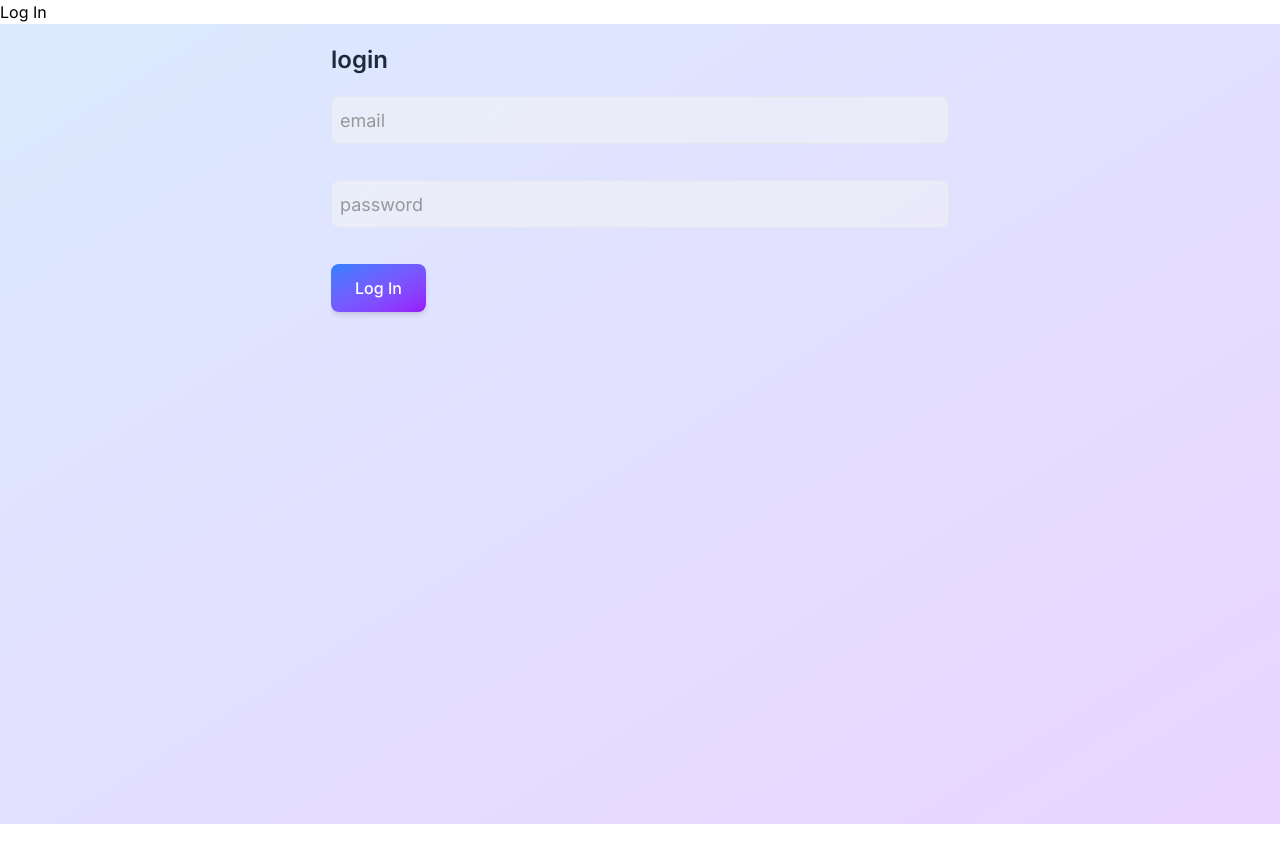
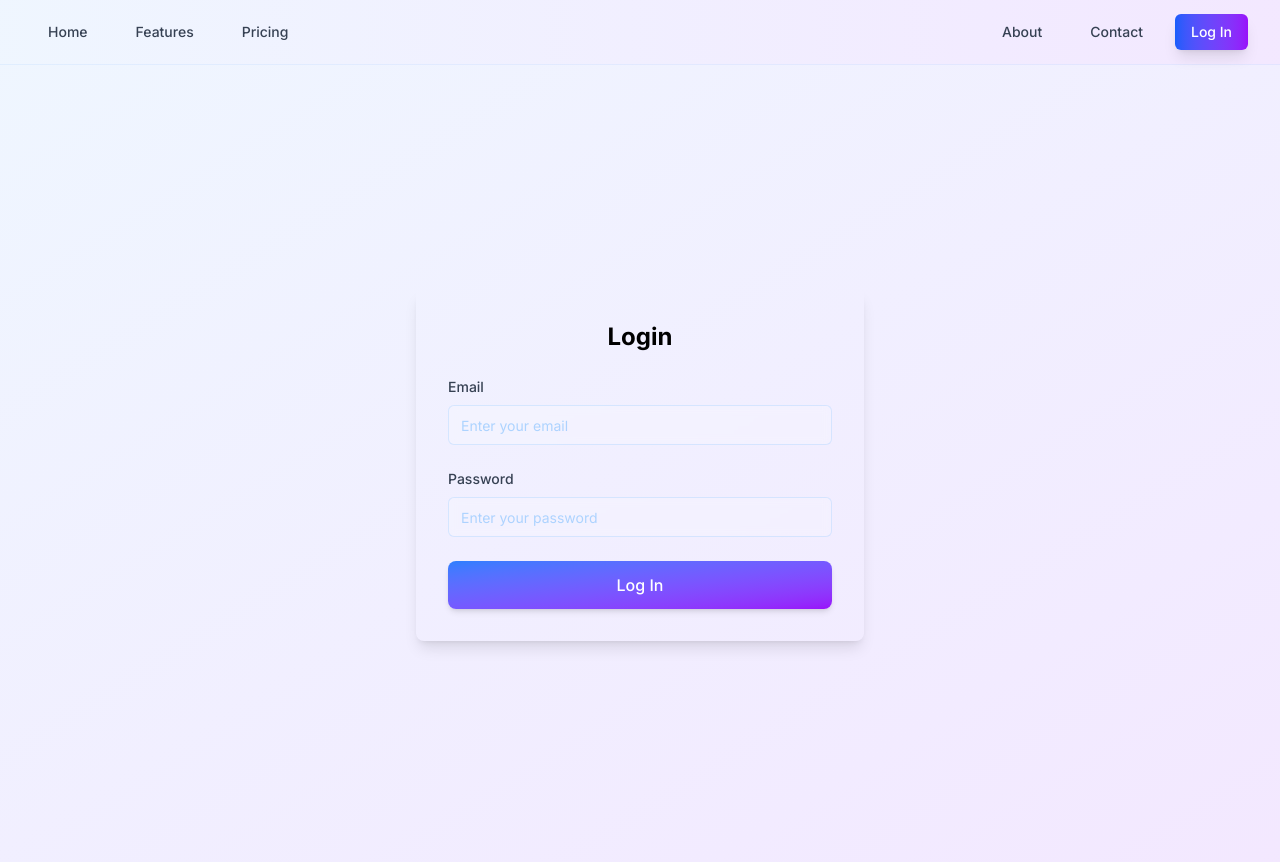
Before and after one commit to xyvora/SCANUE-V, a Next.js app in the folder frontend/: page /login in a window 1280 px wide. Shown: the top 862 px of the page. Before the commit the page ends 824 px from the top, so only its background shows below. Built offline with nearby package versions, Linux system fonts and the light colour scheme; no server answers.

Commit message:
Refactor login and navbar components with improved styling and authentication

```diff
--- a/frontend/src/components/LoginForm.tsx
+++ b/frontend/src/components/LoginForm.tsx
@@ -1,11 +1,12 @@
+/* eslint-disable sort-imports */
 "use client";
 
+// biome-ignore lint/style/useImportType: <explanation>
 import { FormEvent, useEffect, useState } from "react";
+import { useRouter } from "next/navigation";
 import ErrorMessage from "@/components/ErrorMessage";
-import Form from "next/form";
 import { GradientButton } from "@/components/ui/gradient-button";
-import { cn } from "@/utils/ui";
-import { useRouter } from "next/navigation";
+import { GradientInput } from "@/components/ui/gradient-input";
 
 export default function LoginForm() {
   const router = useRouter();
@@ -49,7 +50,7 @@ export default function LoginForm() {
         router.push("/");
       } else {
         const errorText = await response.text();
-        setError(`Login failed: ${ errorText }`);
+        setError(`Login failed: ${errorText}`);
       }
     } catch (_) {
       setError("Error submitting login form");
@@ -57,48 +58,40 @@ export default function LoginForm() {
   };
 
   return (
-    <div
-      className="flex flex-col h-screen overflow-hidden text-gray-800 transition-colors duration-300 bg-linear-to-br from-blue-100 to-purple-200 dark:from-blue-900 dark:to-purple-900 dark:text-gray-100 items-center "
-    >
-      <main className="flex-1 overflow-y-auto mt-5">
-        <h2 className="text-lg font-semibold xs:text-xl gradient-text sm:text-2xl">login</h2>
-        <Form onSubmit={handleSubmit} action="/api/login" className="space-y-4">
-          <input
-            type="email"
-            placeholder={"email"}
-            name="email"
-            aria-label={"email"}
-            className={cn(
-              "w-full rounded-lg p-2 pr-10",
-              "border bg-muted/50 focus:border-primary",
-              "placeholder:text-muted-foreground/70",
-              "focus:outline-hidden focus:ring-2 focus:ring-primary/20",
-              "text-base sm:text-lg",
-              "h-10 sm:h-12",
-              "mt-5",
-            )}
-          />
-          <input
-            type="password"
-            placeholder={"password"}
-            name="password"
-            aria-label={"password"}
-            className={cn(
-              "w-full rounded-lg p-2 pr-10",
-              "border bg-muted/50 focus:border-primary",
-              "placeholder:text-muted-foreground/70",
-              "focus:outline-hidden focus:ring-2 focus:ring-primary/20",
-              "text-base sm:text-lg",
-              "h-10 sm:h-12",
-              "mt-5",
-            )}
-          />
-          <GradientButton className="flex items-center justify-center mt-5">
+    <div className="min-h-screen flex items-center justify-center bg-gradient-to-br from-blue-50 to-purple-100 dark:from-blue-900 dark:to-purple-900">
+      <div className="glass-morphism-heavy p-8 rounded-lg shadow-lg w-full max-w-md">
+        <h2 className="text-2xl font-bold mb-6 text-center gradient-text">Login</h2>
+        <form onSubmit={handleSubmit} className="space-y-6">
+          <div>
+            {/* biome-ignore lint/a11y/noLabelWithoutControl: <explanation> */}
+            <label className="block text-sm font-medium text-gray-700 dark:text-gray-200 mb-2">
+              Email
+            </label>
+            <GradientInput
+              name="email"
+              type="email"
+              placeholder="Enter your email"
+              required
+            />
+          </div>
+          <div>
+            {/* biome-ignore lint/a11y/noLabelWithoutControl: <explanation> */}
+            <label className="block text-sm font-medium text-gray-700 dark:text-gray-200 mb-2">
+              Password
+            </label>
+            <GradientInput
+              name="password"
+              type="password"
+              placeholder="Enter your password"
+              required
+            />
+          </div>
+          {error && <ErrorMessage error={error} />}
+          <GradientButton type="submit" className="w-full">
             Log In
           </GradientButton>
-          <ErrorMessage error={error} />
-        </Form>
-      </main>
+        </form>
+      </div>
     </div>
   );
-};
+}
--- a/frontend/src/components/Navbar.tsx
+++ b/frontend/src/components/Navbar.tsx
@@ -1,48 +1,77 @@
+/* eslint-disable sort-imports */
+"use client";
 import Link from "next/link";
+import { usePathname } from "next/navigation";
 import { isLoggedIn } from "@/utils/auth";
+import { useEffect, useState } from "react";
 
-async function buildButtons() {
-  const loggedIn = await isLoggedIn();
-
-  if (loggedIn) {
-    return (
-      <div>
-        <li>
-          <Link href="/chat" passHref>
-            <button>Chat</button>
-          </Link>
-        </li>
-        <li>
-          <Link href="/account" passHref>
-            <button>Profile</button>
-          </Link>
-        </li>
-        <li>
-          <form action="/api/logout" method="POST">
-            <button type="submit">Log Out</button>
-          </form>
-        </li>
-      </div>
-    );
-  }
+const NavLink = ({ href, children }: { href: string; children: React.ReactNode }) => {
+  const pathname = usePathname();
+  const isActive = pathname === href;
 
   return (
-    <li>
-      <Link href="/login" passHref>
-        <button>Log In</button>
-      </Link>
-    </li>
+    <Link
+      href={href}
+      className={`
+        px-4 py-2 rounded-md text-sm font-medium transition-all duration-300
+        ${
+          isActive
+            ? "bg-gradient-to-r from-blue-600 to-purple-600 text-white shadow-lg"
+            : "text-gray-700 dark:text-gray-200 hover:bg-gradient-to-r from-blue-500/20 to-purple-500/20 hover:text-blue-600 dark:hover:text-blue-400"
+        }
+      `}
+    >
+      {children}
+    </Link>
+  );
+};
+
+export default function Navbar() {
+  const [loggedIn, setLoggedIn] = useState(false);
+
+  useEffect(() => {
+    const checkAuth = async () => {
+      const isAuth = await isLoggedIn();
+      setLoggedIn(isAuth);
+    };
+    checkAuth();
+  }, []);
+
+  return (
+    <nav className="bg-gradient-to-r from-blue-50 to-purple-100 dark:from-blue-900/50 dark:to-purple-900/50 backdrop-blur-md border-b border-blue-200/30 dark:border-blue-900/30">
+      <div className="max-w-7xl mx-auto px-4 sm:px-6 lg:px-8">
+        <div className="flex items-center justify-between h-16">
+          <div className="flex items-center space-x-4">
+            <NavLink href="/">Home</NavLink>
+            <NavLink href="/features">Features</NavLink>
+            <NavLink href="/pricing">Pricing</NavLink>
+          </div>
+          <div className="flex items-center space-x-4">
+            {loggedIn ? (
+              <>
+                <NavLink href="/chat">Chat</NavLink>
+                <NavLink href="/account">Account</NavLink>
+                <NavLink href="/settings">Settings</NavLink>
+                <NavLink href="/help">Help</NavLink>
+                <form action="/api/logout" method="POST">
+                  <button
+                    type="submit"
+                    className="px-4 py-2 rounded-md text-sm font-medium text-red-600 hover:bg-red-50 dark:text-red-400 dark:hover:bg-red-900/20 transition-all duration-300"
+                  >
+                    Log Out
+                  </button>
+                </form>
+              </>
+            ) : (
+              <>
+                <NavLink href="/about">About</NavLink>
+                <NavLink href="/contact">Contact</NavLink>
+                <NavLink href="/login">Log In</NavLink>
+              </>
+            )}
+          </div>
+        </div>
+      </div>
+    </nav>
   );
 }
-
-export default async function Navbar() {
-  const buttons = await buildButtons();
-
-  return (
-    <nav>
-      <ul>
-        { buttons }
-      </ul>
-    </nav>
-  );
-};
--- a/frontend/src/components/ui/gradient-input.tsx
+++ b/frontend/src/components/ui/gradient-input.tsx
@@ -1,4 +1,4 @@
-import { InputHTMLAttributes, forwardRef } from "react";
+import { type InputHTMLAttributes, forwardRef } from "react";
 import { cn } from "@/lib/utils";
 
 const GradientInput = forwardRef<
@@ -8,7 +8,10 @@ const GradientInput = forwardRef<
   <input
     type={type}
     className={cn(
-      "flex h-10 w-full rounded-md border border-blue-300/30 bg-white/20 px-3 py-2 text-sm ring-offset-background file:border-0 file:bg-transparent file:text-sm file:font-medium placeholder:text-blue-300/70 focus:outline-hidden focus:visible:ring-2 focus-visible:ring-blue-500 focus-visible:ring-offset-2 disabled:cursor-not-allowed disabled:opacity-50 backdrop-blur-xs transition-all duration-200",
+      "flex h-10 w-full rounded-md border border-blue-300/30 bg-white/20 px-3 py-2 text-sm ring-offset-background",
+      "file:border-0 file:bg-transparent file:text-sm file:font-medium",
+      "placeholder:text-blue-300/70 focus:outline-none focus:ring-2 focus:ring-blue-500 focus:ring-offset-2",
+      "disabled:cursor-not-allowed disabled:opacity-50 backdrop-blur-xs transition-all duration-200",
       className,
     )}
     ref={ref}
--- a/frontend/src/components/ui/label.tsx
+++ b/frontend/src/components/ui/label.tsx
@@ -1,3 +1,4 @@
+// biome-ignore lint/style/useImportType: <explanation>
 import { ComponentPropsWithoutRef, ElementRef, forwardRef } from "react";
 import { type VariantProps, cva } from "class-variance-authority";
 import { Root } from "@radix-ui/react-label";
```
